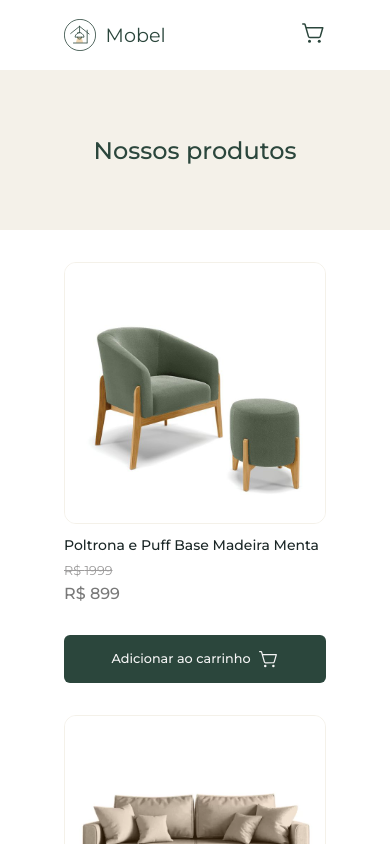
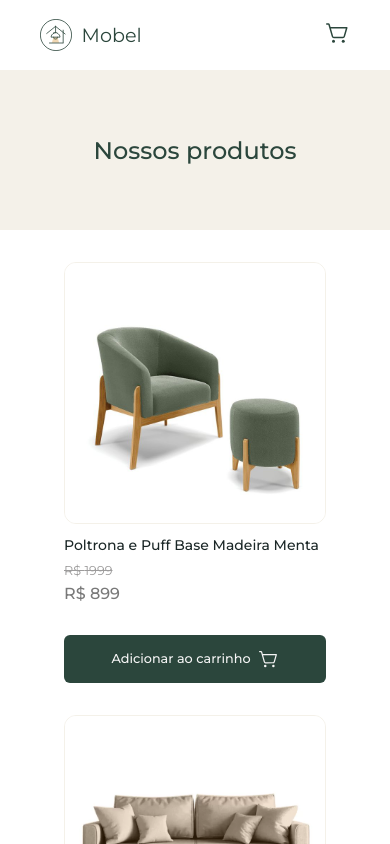
Before and after one commit to naelens/mobel, a React (Vite) app: page / in a window 390 px wide. Shown: the top 844 px of the page. Built offline with nearby package versions, Linux system fonts and the light colour scheme.

Commit message:
[FEAT] -  Adjusting padding for smaller screens.

```diff
--- a/src/components/Header.module.css
+++ b/src/components/Header.module.css
@@ -57,6 +57,10 @@ nav a {
 }
 
 @media (max-width: 480px) {
+    .header {
+        padding: 1.2rem 2.5rem;
+    }
+
     .aside img {
         width: 2rem;
     }
```
